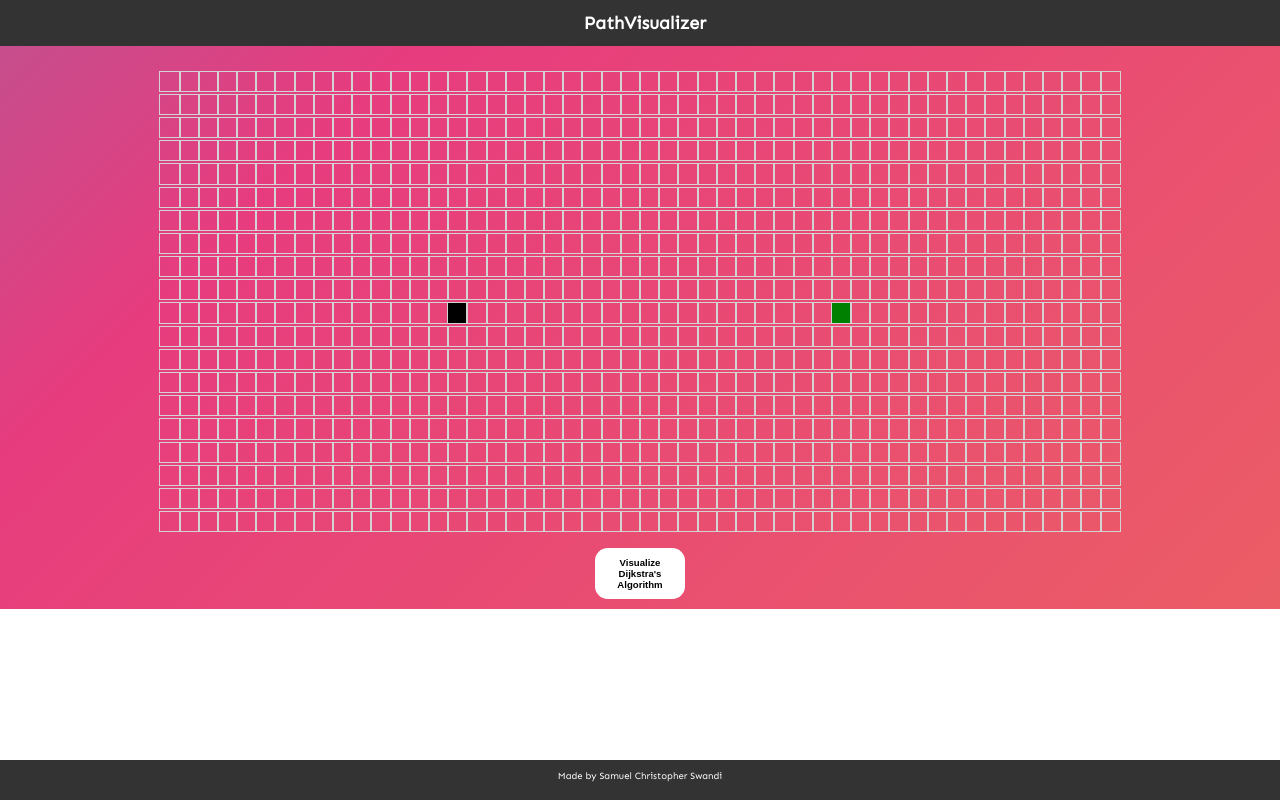
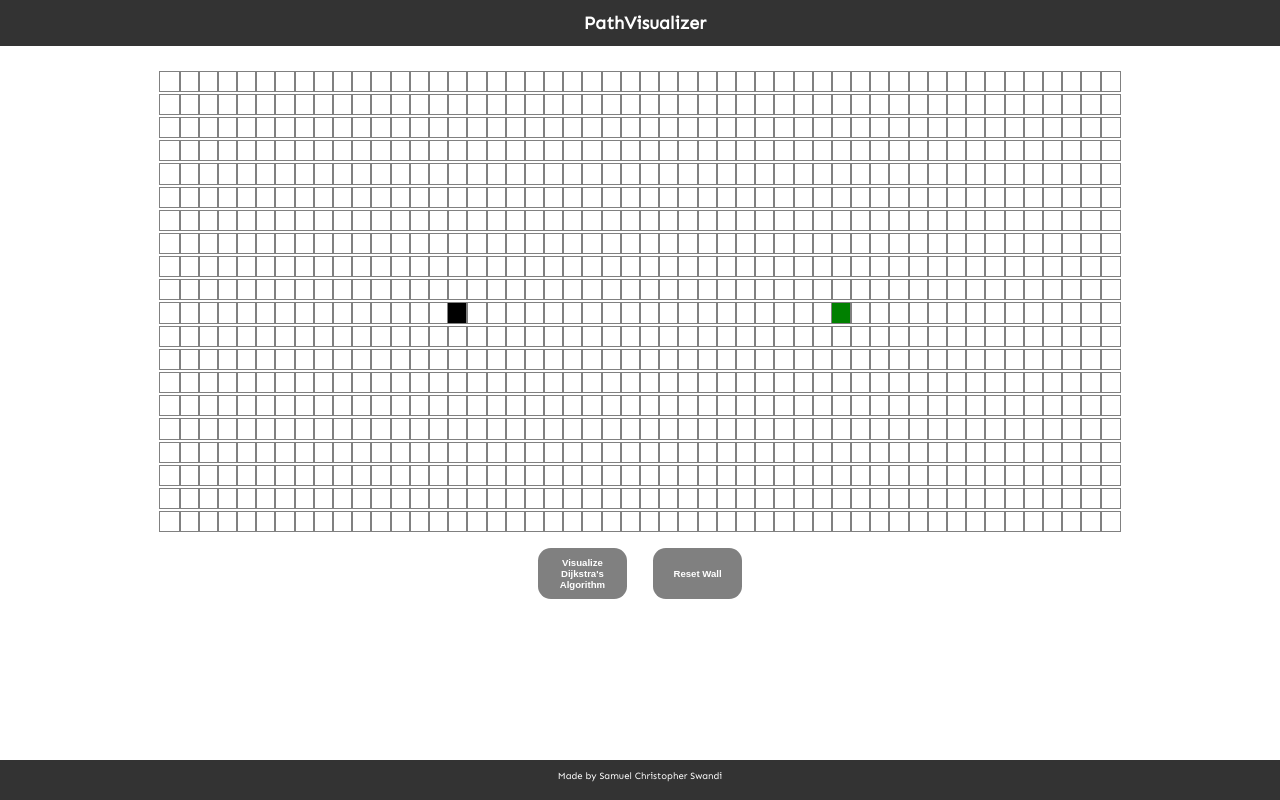
Before and after one commit to samuelswandi/path-finding, a React (Create React App) app: page / in a window 1280 px wide. Built offline with nearby package versions, Linux system fonts and the light colour scheme.

Commit message:
feat: add new reset wall function

```diff
--- a/src/App.css
+++ b/src/App.css
@@ -3,22 +3,20 @@
 .App {
     margin: 0;
     padding: 0;
-  height: auto;
     width: auto;
-  background: linear-gradient(-45deg, #ee7752, #e73c7e, #23a6d5, #23d5ab);
-  background-size: 400% 400%;
     animation: gradient 15s ease infinite;
     margin-top: auto;
     margin-bottom: auto;
     text-align: center;
     font-family: 'Sen', sans-serif;
+    overflow: hidden;
 }
 
-.footer{
+.footer {
     position: fixed;
     left: 0;
     bottom: 0;
-  height:5%;
+    height: 5%;
     width: 100%;
     background-color: #333;
     color: white;
--- a/src/Components/Navbar.css
+++ b/src/Components/Navbar.css
@@ -1,14 +1,14 @@
 /* Add a black background color to the top navigation */
 .topnav {
     background-color: #333;
-    color:white;
+    color: white;
 
     overflow: hidden;
     height: 20%;
     display: flex;
     justify-content: center;
     column-gap: 10px;
-    padding-left:10px;
+    padding-left: 10px;
 
     font-size: 0.7vw;
 }
--- a/src/PathVisualizer/Node/Node.css
+++ b/src/PathVisualizer/Node/Node.css
@@ -1,7 +1,7 @@
 .node {
     width: 1.5vw;
     height: 1.5vw;
-    outline: 0.1vw solid lightgrey;
+    outline: 0.1vw solid gray;
     display: inline-block;
 }
 
--- a/src/PathVisualizer/PathVisualizer.css
+++ b/src/PathVisualizer/PathVisualizer.css
@@ -1,22 +1,30 @@
 .grid {
-    height: 40vw;
+    height: inherit;
     width: auto;
     padding: 2vw;
+    overflow-y: hidden;
+}
+
+.button-container {
+    display: flex;
+    column-gap: 2vw;
+    align-items: center;
+    justify-content: center;
 }
 
 .button-1 {
-    margin-top:1vw;
+    margin-top: 1vw;
 
-    background-color: white;
+    background-color: gray;
     border: 0;
     border-radius: 1vw;
 
     cursor: pointer;
-    width : 7vw;
+    width: 7vw;
     height: 4vw;
     text-align: center;
     text-decoration: none;
-    color: black;
+    color: white;
     font-family: Century Gothic, sans-serif;
     font-weight: bold;
     font-size: 0.75vw;
@@ -25,12 +33,12 @@
 
 .button-1:hover {
     background-color: transparent;
-    color:white;
-    border: 1px solid white;
+    color: black;
+    border: 1px solid black;
 }
 
 .button-1:active {
     background-color: transparent;
-    color:white;
+    color: white;
     border: 1px solid white;
 }
--- a/src/PathVisualizer/PathVisualizer.jsx
+++ b/src/PathVisualizer/PathVisualizer.jsx
@@ -1,7 +1,7 @@
-import React, {Component} from 'react';
-import Node from './Node/Node';
-import {dijkstra, getNodesInShortestPathOrder} from '../Algorithms/Dijkstra';
-import './PathVisualizer.css';
+import React, { Component } from "react";
+import Node from "./Node/Node";
+import { dijkstra, getNodesInShortestPathOrder } from "../Algorithms/Dijkstra";
+import "./PathVisualizer.css";
 
 const START_NODE_ROW = 10;
 const START_NODE_COL = 15;
@@ -19,22 +19,22 @@ export default class PathVisualizer extends Component {
 
     componentDidMount() {
         const grid = getInitialGrid();
-    this.setState({grid});
+        this.setState({ grid });
     }
 
     handleMouseDown(row, col) {
         const newGrid = getNewGridWithWallToggled(this.state.grid, row, col);
-    this.setState({grid: newGrid, mouseIsPressed: true});
+        this.setState({ grid: newGrid, mouseIsPressed: true });
     }
 
     handleMouseEnter(row, col) {
         if (!this.state.mouseIsPressed) return;
         const newGrid = getNewGridWithWallToggled(this.state.grid, row, col);
-    this.setState({grid: newGrid});
+        this.setState({ grid: newGrid });
     }
 
     handleMouseUp() {
-    this.setState({mouseIsPressed: false});
+        this.setState({ mouseIsPressed: false });
     }
 
     animateDijkstra(visitedNodesInOrder, nodesInShortestPathOrder) {
@@ -48,7 +48,7 @@ export default class PathVisualizer extends Component {
             setTimeout(() => {
                 const node = visitedNodesInOrder[i];
                 document.getElementById(`node-${node.row}-${node.col}`).className =
-          'node node-visited';
+                    "node node-visited";
             }, 10 * i);
         }
     }
@@ -58,13 +58,13 @@ export default class PathVisualizer extends Component {
             setTimeout(() => {
                 const node = nodesInShortestPathOrder[i];
                 document.getElementById(`node-${node.row}-${node.col}`).className =
-          'node node-shortest-path';
+                    "node node-shortest-path";
             }, 50 * i);
         }
     }
 
     visualizeDijkstra() {
-    const {grid} = this.state;
+        const { grid } = this.state;
         const startNode = grid[START_NODE_ROW][START_NODE_COL];
         const finishNode = grid[FINISH_NODE_ROW][FINISH_NODE_COL];
         const visitedNodesInOrder = dijkstra(grid, startNode, finishNode);
@@ -72,8 +72,12 @@ export default class PathVisualizer extends Component {
         this.animateDijkstra(visitedNodesInOrder, nodesInShortestPathOrder);
     }
 
+    resetPath() {
+        this.setState({grid : getInitialGrid()})
+    }
+
     render() {
-    const {grid, mouseIsPressed} = this.state;
+        const { grid, mouseIsPressed } = this.state;
 
         return (
             <>
@@ -82,7 +86,7 @@ export default class PathVisualizer extends Component {
                         return (
                             <div key={rowIdx}>
                                 {row.map((node, nodeIdx) => {
-                  const {row, col, isFinish, isStart, isWall} = node;
+                                    const { row, col, isFinish, isStart, isWall } = node;
                                     return (
                                         <Node
                                             key={nodeIdx}
@@ -96,17 +100,26 @@ export default class PathVisualizer extends Component {
                                                 this.handleMouseEnter(row, col)
                                             }
                                             onMouseUp={() => this.handleMouseUp()}
-                      row={row}></Node>
+                                            row={row}
+                                        ></Node>
                                     );
                                 })}
                             </div>
                         );
                     })}
-          <button className="button-1" onClick={() => this.visualizeDijkstra()}>
+                    <div className="button-container">
+                        <button
+                            className="button-1"
+                            onClick={() => this.visualizeDijkstra()}
+                        >
                             Visualize Dijkstra's Algorithm
                         </button>
+                        <button
+                            className="button-1"
+                            onClick={() => this.resetPath()}
+                        >Reset Wall</button>
                     </div>
-
+                </div>
             </>
         );
     }
```
Also changed, not shown: src/Components/Navbar.jsx (+4 -5 lines), src/PathVisualizer/Node/Node.jsx (+8 -7 lines), src/Algorithms/Dijkstra.js (indentation only), src/App.js (indentation only), 1 other file (tests, documents, lock files or other folders). Lines whose indentation alone changed are shown as unchanged.
